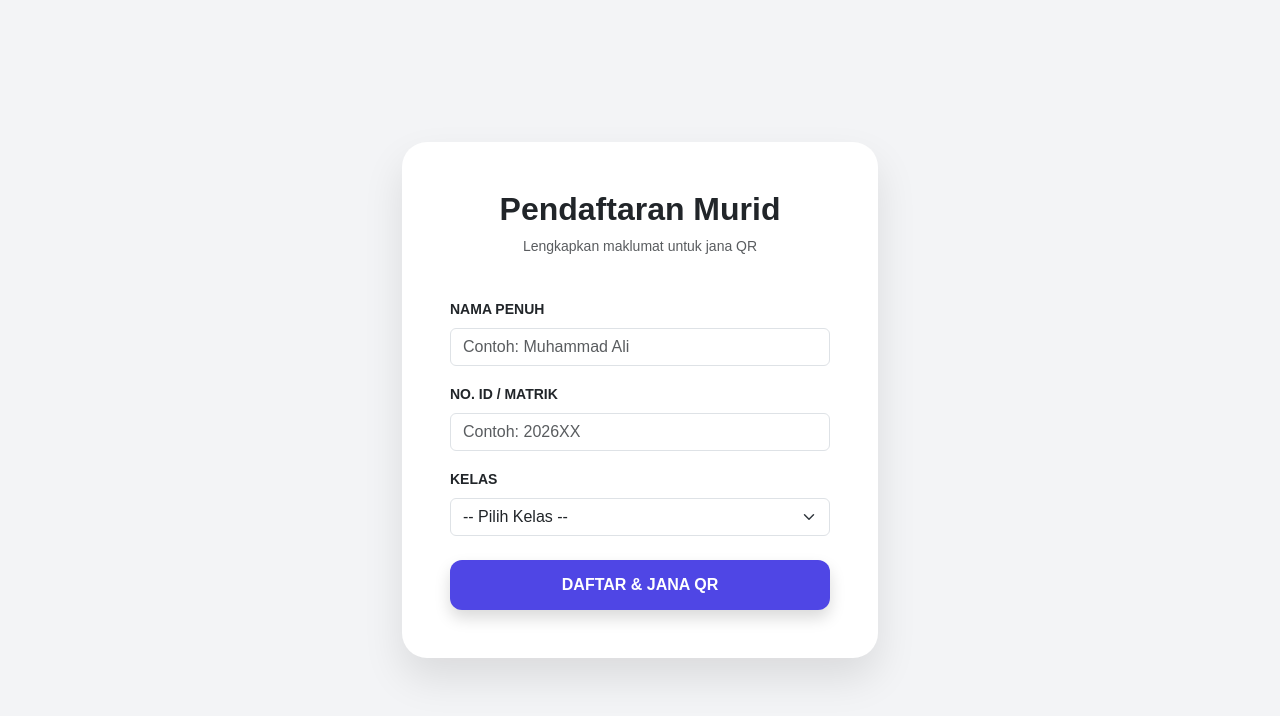
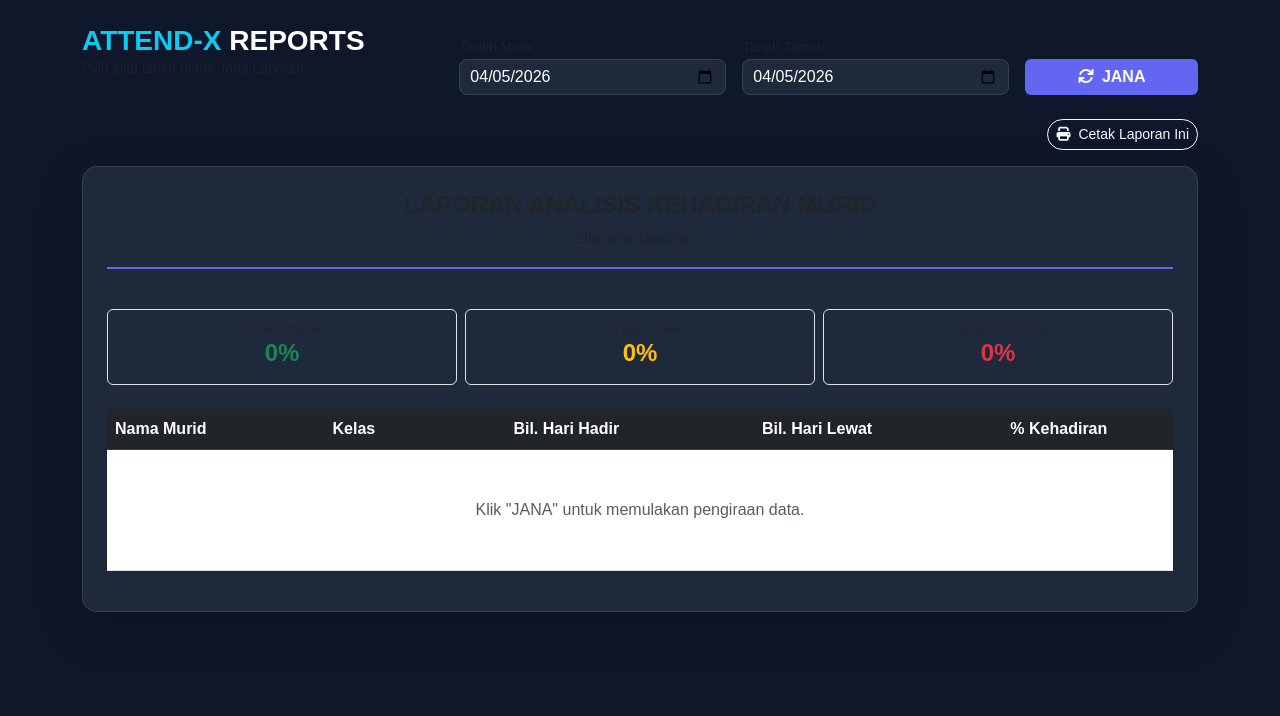
Before and after one commit to adam007-bit/KEHADIRAN-PELAJAR, a plain HTML site: page index.html in a window 1280 px wide. Drawn offline with nearby package versions, Linux system fonts and the light colour scheme; some packages are replaced by stand-ins of ours; a script that the page names is missing.

Commit message:
Update index.html

```diff
--- a/index.html
+++ b/index.html
@@ -3,58 +3,111 @@
 <head>
     <meta charset="UTF-8">
     <meta name="viewport" content="width=device-width, initial-scale=1.0">
-    <title>Daftar Pelajar | Attend-X</title>
+    <title>Attend-X Pro | Laporan Berkala</title>
+
     <link href="https://cdn.jsdelivr.net/npm/bootstrap@5.3.0/dist/css/bootstrap.min.css" rel="stylesheet">
     <link rel="stylesheet" href="https://cdnjs.cloudflare.com/ajax/libs/font-awesome/6.4.0/css/all.min.css">
-    <script src="https://cdn.jsdelivr.net/npm/sweetalert2@11"></script>
-    <script src="https://cdnjs.cloudflare.com/ajax/libs/qrcodejs/1.0.0/qrcode.min.js"></script>
     <script src="https://www.gstatic.com/firebasejs/8.10.0/firebase-app.js"></script>
     <script src="https://www.gstatic.com/firebasejs/8.10.0/firebase-database.js"></script>
+    <script src="https://cdn.jsdelivr.net/npm/sweetalert2@11"></script>
+
     <style>
-        body { background: #f3f4f6; min-height: 100vh; display: flex; align-items: center; font-family: 'Poppins', sans-serif; }
-        .card { border: none; border-radius: 25px; box-shadow: 0 20px 40px rgba(0,0,0,0.1); }
-        .btn-indigo { background: #4f46e5; color: white; border-radius: 12px; padding: 12px; transition: 0.3s; }
-        .btn-indigo:hover { background: #4338ca; transform: translateY(-2px); }
-        #qrcode { background: white; padding: 15px; border-radius: 15px; display: inline-block; border: 1px solid #eee; }
+        :root { --accent: #6366f1; --bg: #0f172a; }
+        body { background: var(--bg); color: #f8fafc; font-family: 'Plus Jakarta Sans', sans-serif; }
+        .card { background: #1e293b; border: 1px solid rgba(255,255,255,0.1); border-radius: 15px; }
+        .btn-primary { background: var(--accent); border: none; }
+
+        /* Input Design */
+        .filter-box { background: #1e293b; color: white; border: 1px solid #334155; border-radius: 8px; padding: 5px 10px; }
+
+        /* Print Optimization */
+        @media print {
+            .no-print { display: none !important; }
+            body { background: white; color: black; padding: 0; }
+            .card { border: 1px solid #ddd; color: black; background: white !important; box-shadow: none; }
+            .table { color: black !important; }
+            .badge { border: 1px solid #000; color: black !important; background: transparent !important; }
+        }
     </style>
 </head>
 <body>
-<div class="container" style="max-width: 500px;">
-    <div class="card p-5">
+
+    <div class="container py-4">
+        <div class="row mb-4 align-items-end g-3 no-print">
+            <div class="col-md-4">
+                <h3 class="fw-bold text-info m-0">ATTEND-X <span class="text-white">REPORTS</span></h3>
+                <p class="text-muted small">Pilih julat tarikh untuk Jana Laporan</p>
+            </div>
+            <div class="col-md-3">
+                <label class="small text-muted">Tarikh Mula:</label>
+                <input type="date" id="startDate" class="form-control filter-box">
+            </div>
+            <div class="col-md-3">
+                <label class="small text-muted">Tarikh Tamat:</label>
+                <input type="date" id="endDate" class="form-control filter-box">
+            </div>
+            <div class="col-md-2">
+                <button onclick="generateReport()" class="btn btn-primary w-100 fw-bold">
+                    <i class="fas fa-sync me-2"></i>JANA
+                </button>
+            </div>
+        </div>
+
+        <div class="d-flex justify-content-end mb-3 no-print">
+             <button onclick="window.print()" class="btn btn-outline-light btn-sm rounded-pill">
+                <i class="fas fa-print me-2"></i>Cetak Laporan Ini
+            </button>
+        </div>
+
+        <div id="reportPaper" class="card p-4 shadow-lg">
             <div class="text-center mb-4">
-            <h2 class="fw-bold text-dark">Pendaftaran Murid</h2>
-            <p class="text-muted small">Lengkapkan maklumat untuk jana QR</p>
+                <h4 class="fw-bold text-uppercase">Laporan Analisis Kehadiran Murid</h4>
+                <p class="mb-0" id="printDateRange">Sila jana laporan...</p>
+                <hr style="border-top: 2px solid #6366f1; opacity: 1;">
             </div>
-        <div class="mb-3">
-            <label class="form-label fw-bold small">NAMA PENUH</label>
-            <input type="text" id="name" class="form-control" placeholder="Contoh: Muhammad Ali">
+
+            <div class="row text-center mb-4 g-2">
+                <div class="col-4">
+                    <div class="p-2 border rounded">
+                        <small class="d-block text-muted">Purata Hadir</small>
+                        <h4 class="fw-bold text-success" id="sumHadir">0%</h4>
                     </div>
-        <div class="mb-3">
-            <label class="form-label fw-bold small">NO. ID / MATRIK</label>
-            <input type="text" id="studentID" class="form-control" placeholder="Contoh: 2026XX">
                 </div>
-        <div class="mb-4">
-            <label class="form-label fw-bold small">KELAS</label>
-                   <select id="studentClass" class="form-select">
-                        <option value="">-- Pilih Kelas --</option>
-                        <option value="1 IBNU SINA">1 IBNU SINA</option>
-                        <option value="1 KARISMA">1 KARISMA</option>
-                        <option value="1 SIMFONI">1 SIMFONI</option>
-</select>
+                <div class="col-4">
+                    <div class="p-2 border rounded">
+                        <small class="d-block text-muted">Purata Lewat</small>
+                        <h4 class="fw-bold text-warning" id="sumLewat">0%</h4>
                     </div>
-        <button onclick="register()" class="btn btn-indigo w-100 fw-bold shadow">DAFTAR & JANA QR</button>
+                </div>
+                <div class="col-4">
+                    <div class="p-2 border rounded">
+                        <small class="d-block text-muted">Purata Ponteng</small>
+                        <h4 class="fw-bold text-danger" id="sumPonteng">0%</h4>
+                    </div>
+                </div>
+            </div>
 
-        <div id="qrArea" class="text-center mt-5" style="display:none;">
-            <div id="qrcode"></div>
-            <br>
-            <button onclick="downloadQR()" class="btn btn-outline-dark btn-sm mt-3 rounded-pill">
-                <i class="fas fa-download me-2"></i>Muat Turun QR
-            </button>
+            <div class="table-responsive">
+                <table class="table table-hover align-middle" id="mainTable">
+                    <thead class="table-dark">
+                        <tr>
+                            <th>Nama Murid</th>
+                            <th>Kelas</th>
+                            <th class="text-center">Bil. Hari Hadir</th>
+                            <th class="text-center">Bil. Hari Lewat</th>
+                            <th class="text-center">% Kehadiran</th>
+                        </tr>
+                    </thead>
+                    <tbody id="reportTableBody">
+                        <tr><td colspan="5" class="text-center text-muted py-5">Klik "JANA" untuk memulakan pengiraan data.</td></tr>
+                    </tbody>
+                </table>
             </div>
         </div>
     </div>
 
     <script>
+        // 1. Firebase Config
         const firebaseConfig = {
             apiKey: "AIzaSyA03bLm1Ztt6TzF-jzOa9CpjZn7mEYtIlQ",
             authDomain: "kehadiran-47efc.firebaseapp.com",
@@ -66,26 +119,90 @@
         firebase.initializeApp(firebaseConfig);
         const db = firebase.database();
 
-    function register() {
-        const id = document.getElementById('studentID').value;
-        const name = document.getElementById('name').value;
-        const sClass = document.getElementById('studentClass').value;
-        if(!id || !name) return Swal.fire('Ralat', 'Sila isi semua maklumat', 'error');
+        // Auto-set date to today
+        document.getElementById('startDate').valueAsDate = new Date();
+        document.getElementById('endDate').valueAsDate = new Date();
 
-        db.ref('pelajar/' + id).set({ name: name, class: sClass }).then(() => {
-            Swal.fire('Berjaya', 'Pelajar didaftarkan', 'success');
-            document.getElementById('qrArea').style.display = 'block';
-            document.getElementById("qrcode").innerHTML = "";
-            new QRCode(document.getElementById("qrcode"), { text: id, width: 150, height: 150 });
+        async function generateReport() {
+            const start = document.getElementById('startDate').value;
+            const end = document.getElementById('endDate').value;
+
+            if(!start || !end) return Swal.fire('Ops!', 'Sila pilih julat tarikh.', 'warning');
+
+            Swal.fire({ title: 'Menjana Laporan...', allowOutsideClick: false, didOpen: () => Swal.showLoading() });
+
+            document.getElementById('printDateRange').innerText = `Tempoh: ${start} hingga ${end}`;
+
+            // 1. Dapatkan senarai pelajar
+            const studentsSnap = await db.ref('pelajar').once('value');
+            const allStudents = studentsSnap.val() || {};
+
+            // 2. Dapatkan senarai tarikh (julat)
+            let dateList = [];
+            let dt = new Date(start);
+            while (dt <= new Date(end)) {
+                dateList.push(new Date(dt).toISOString().split('T')[0]);
+                dt.setDate(dt.getDate() + 1);
+            }
+
+            // 3. Tarik data kehadiran untuk SEMUA tarikh dalam julat
+            let reportData = {}; // { studentID: { hadir: 0, lewat: 0 } }
+
+            for(let date of dateList) {
+                const daySnap = await db.ref(`kehadiran/${date}`).once('value');
+                const dayData = daySnap.val() || {};
+
+                Object.keys(allStudents).forEach(id => {
+                    if(!reportData[id]) reportData[id] = { onTime: 0, late: 0 };
+
+                    if(dayData[id]) {
+                        if(dayData[id].status === "HADIR") reportData[id].onTime++;
+                        else if(dayData[id].status === "LEWAT") reportData[id].late++;
+                    }
                 });
             }
 
-    function downloadQR() {
-        const canvas = document.querySelector('#qrcode canvas');
-        const link = document.createElement('a');
-        link.download = `QR_${document.getElementById('studentID').value}.png`;
-        link.href = canvas.toDataURL();
-        link.click();
+            // 4. Render Table
+            let html = "";
+            let totalHadirRate = 0;
+            let totalLateRate = 0;
+            const totalDays = dateList.length;
+            const studentCount = Object.keys(allStudents).length;
+
+            Object.keys(allStudents).forEach(id => {
+                const s = allStudents[id];
+                const d = reportData[id];
+                const totalPresent = d.onTime + d.late;
+                const percentage = ((totalPresent / totalDays) * 100).toFixed(1);
+
+                totalHadirRate += (d.onTime / totalDays);
+                totalLateRate += (d.late / totalDays);
+
+                html += `<tr>
+                    <td class="fw-bold">${s.name}</td>
+                    <td>${s.class}</td>
+                    <td class="text-center text-success fw-bold">${d.onTime} Hari</td>
+                    <td class="text-center text-warning fw-bold">${d.late} Hari</td>
+                    <td class="text-center">
+                        <span class="badge ${percentage > 80 ? 'bg-success' : 'bg-danger'} p-2 w-100">
+                            ${percentage}%
+                        </span>
+                    </td>
+                </tr>`;
+            });
+
+            document.getElementById('reportTableBody').innerHTML = html;
+
+            // 5. Update Summary
+            const avgHadir = ((totalHadirRate / studentCount) * 100).toFixed(0);
+            const avgLate = ((totalLateRate / studentCount) * 100).toFixed(0);
+            const avgAbsent = (100 - avgHadir - avgLate);
+
+            document.getElementById('sumHadir').innerText = avgHadir + "%";
+            document.getElementById('sumLewat').innerText = avgLate + "%";
+            document.getElementById('sumPonteng').innerText = avgAbsent + "%";
+
+            Swal.close();
         }
     </script>
 </body>
```
Lines whose indentation alone changed are shown as unchanged.
